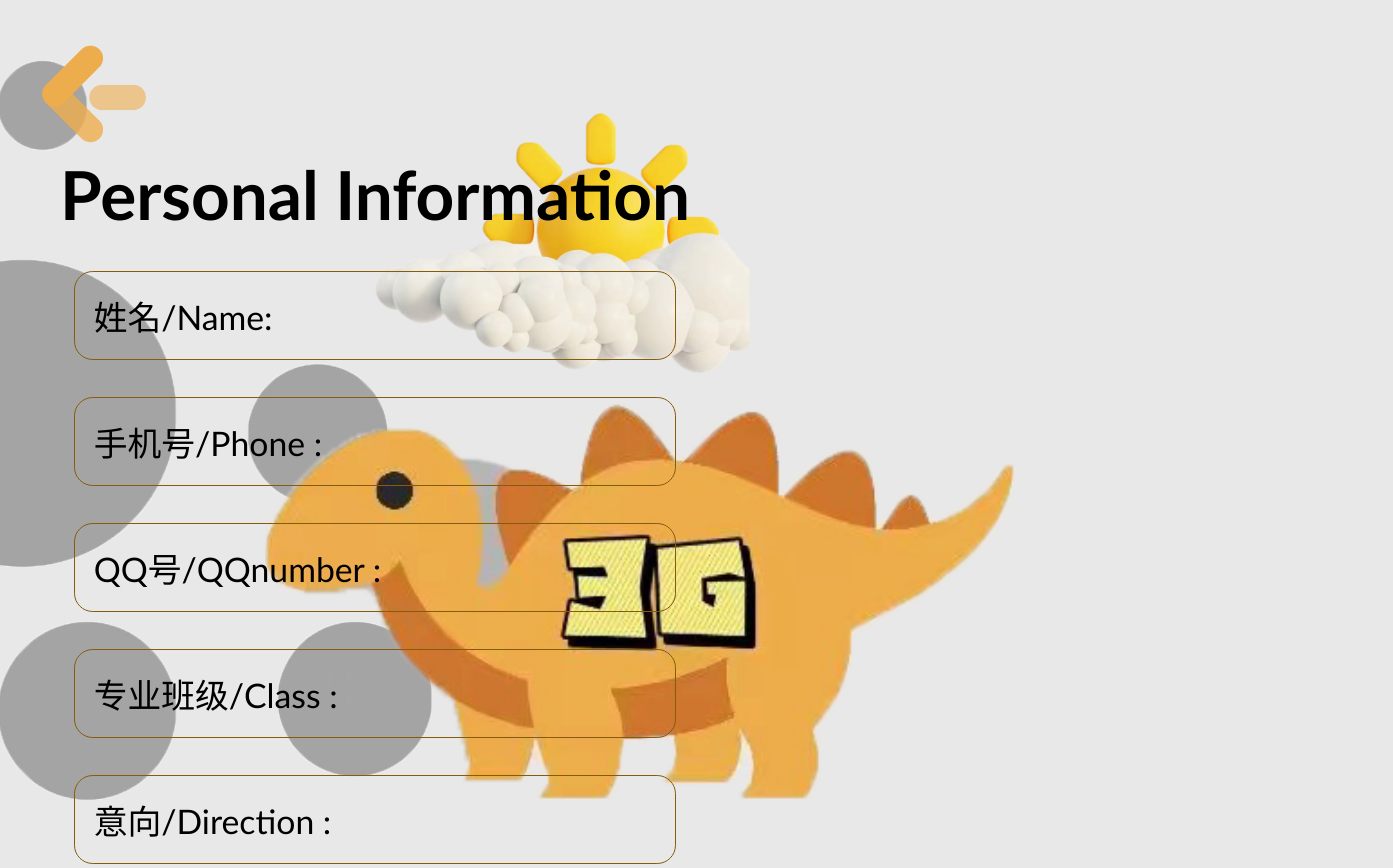
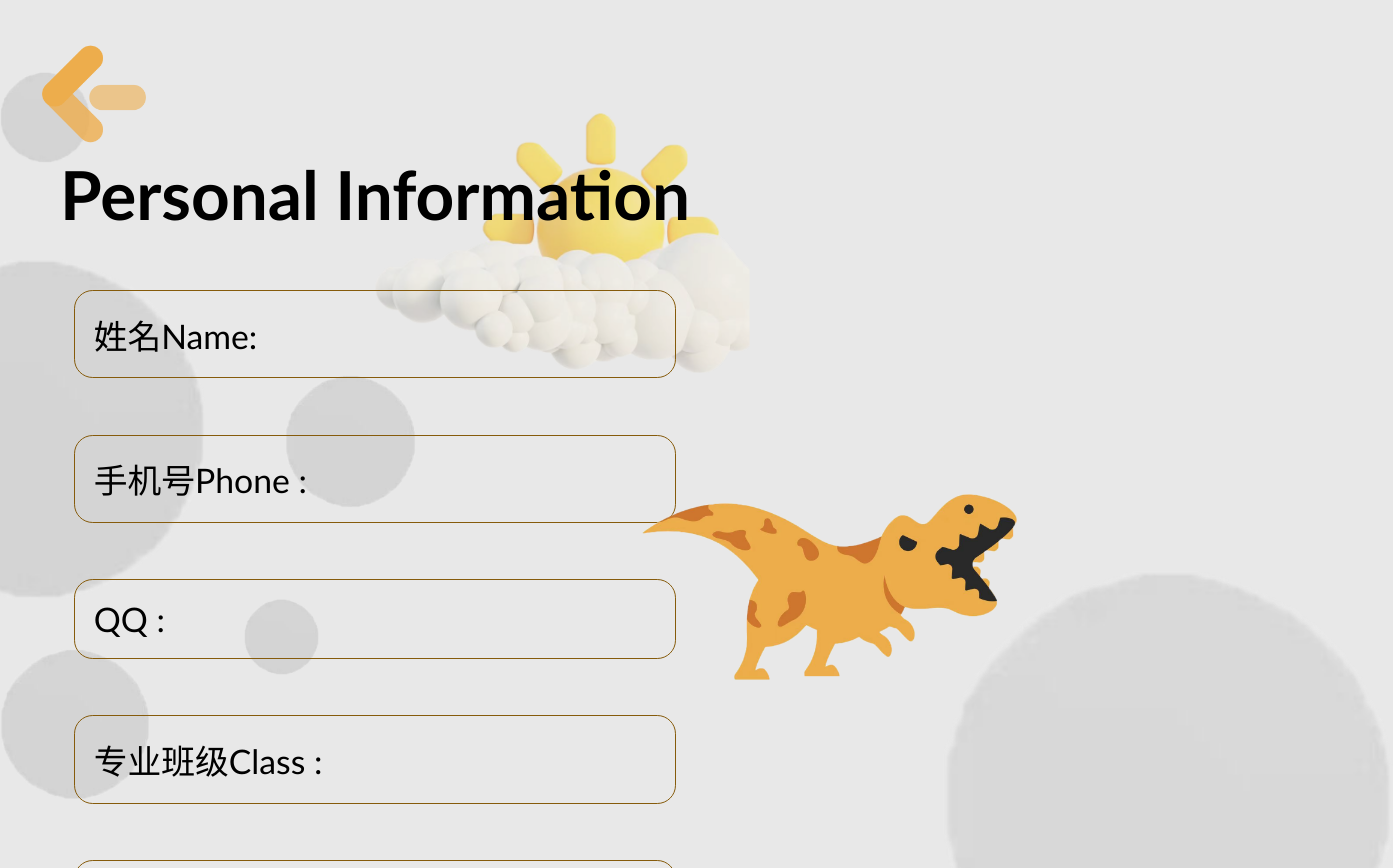
Before and after one commit to qinjunjie0212/3G-, a Vue app in the folder mobile/: page /#/infos/info in a window 1280 px wide. Shown: the top 868 px of the page, 1393 px wide, since content can reach past the window. Built offline with nearby package versions, Linux system fonts and the light colour scheme; a small style sheet from the web is missing.

Commit message:
移动端页面优化

```diff
--- a/mobile/src/pages/Group/Groups.vue
+++ b/mobile/src/pages/Group/Groups.vue
@@ -157,10 +157,10 @@ export default {
 }
 
 .next img{
-    width: 4.3333rem;
-    height: 4.3333rem;
+    width: 3rem;
+    /* height: 4.3333rem; */
     position: absolute;
-    right: 17px;
-    top: 31rem;
+    right: 1.5rem;
+    top: 31.5rem;
 }
 </style>
--- a/mobile/src/pages/Infoss/Info.vue
+++ b/mobile/src/pages/Infoss/Info.vue
@@ -6,17 +6,22 @@
     </router-link>
         <br>
         <h1>Personal Information</h1>
-            <div class="tittles">  姓名/Name:</div>
-            <div class="tittles">  手机号/Phone :</div>
-            <div class="tittles">  QQ号/QQnumber :</div>
-            <div class="tittles">  专业班级/Class :</div>
-            <div class="tittles">  意向/Direction :</div>
-        <br>
-        <br>
-        <br>
-        <img src="./../../assets/img/3G恐龙.png" alt="" class="_3G">
+            <div class="tittles">  姓名Name:</div>
+            <div class="tittles">  手机号Phone :</div>
+            <div class="tittles">  QQ :</div>
+            <div class="tittles">  专业班级Class :</div>
+            <div class="tittles">  意向Direction :</div>
+        <!-- <br> -->
+        <!-- <br> -->
+        <!-- <br> -->
+        <img src="./../../assets/img/恐龙5.png" alt="" class="dinosaur">
         <img src="./../../assets/img/太阳.png" alt="" class="sun">
-        <img src="./../../assets/img/灰色圆点.png" alt="" class="crl">
+        <img src="./../../assets/img/浅灰圆.png" alt="" class="circle1">
+        <img src="./../../assets/img/浅灰圆.png" alt="" class="circle2">
+        <img src="./../../assets/img/浅灰圆.png" alt="" class="circle3">
+        <img src="./../../assets/img/浅灰圆.png" alt="" class="circle4">
+        <img src="./../../assets/img/浅灰圆.png" alt="" class="circle5">
+        <img src="./../../assets/img/浅灰圆.png" alt="" class="circle6">
   </div>
 </template>
 
@@ -40,14 +45,15 @@ name:'Info'
     text-align: left;
     padding: 0.5rem;
     border-radius: 0.5rem;
+    margin-top: 1.5rem;
 }
-._3G{
-    z-index: -11;
+.dinosaur{
+    z-index: 0;
     position: absolute;
-    bottom: 0;
-    left:50%;
-    width: 20rem;
-    margin-left: -10rem;
+    bottom: 3.2rem;
+    left:56%;
+    width: 10rem;
+    margin-left: -2rem;
 }
 .sun{
     z-index: -11;
@@ -55,6 +61,7 @@ name:'Info'
     top: 3rem;
     width: 10rem;
     left: 10rem;
+    opacity: 0.6;
 }
 .paw{
   transform: rotateY(180deg);
@@ -63,15 +70,53 @@ name:'Info'
     width: 3rem;
     left: 1rem;
 }
-.crl{
+.circle1{
     position: absolute;
-    bottom: 0;
-    z-index: -22;
-    width: 15rem;
+    bottom: 5.3333rem;
+    z-index: -10;
+    width: 9rem;
     left: -3.5rem;
-    transform: rotateX(180deg);
+}
+.circle2{
+    position: absolute;
+    bottom: 17rem;
+    z-index: -10;
+    width: 2.4rem;
+    left: 0rem;
+}
+.circle3{
+    position: absolute;
+    bottom: 0rem;
+    z-index: -10;
+    width: 4rem;
+    left: 0rem;
+}
+.circle4{
+    position: absolute;
+    bottom: 3.3333rem;
+    z-index: -10;
+    width: 2rem;
+    left: 6.5rem;
+}
+.circle5{
+    position: absolute;
+    bottom: 7.8rem;
+    z-index: -10;
+    width: 3.5rem;
+    left: 7.6rem;
+}
+.circle6{
+    position: absolute;
+    bottom: -6rem;
+    z-index: -10;
+    width: 12rem;
+    right: -3rem;
+    z-index: -5;
+    opacity: 0.8;
 }
 h1{
+  /* position: absolute; */
+  /* top: 2.1333rem; */
   text-align: center;
 }
 </style>
--- a/mobile/src/pages/Infoss/Relate.vue
+++ b/mobile/src/pages/Infoss/Relate.vue
@@ -5,18 +5,17 @@
 <br>
 <br>
 <br>
-    <h1>Personal Page</h1>
-    <img src="./../../assets/img/恐龙5.png" alt="" class="long">
-
+    <span class="title">Personal Page</span>
+        <!-- <img src="./../../assets/img/恐龙2.png" alt="" class="dinosaur"> -->
         <img src="../../assets/img/圆.png" alt="" class="circle1">
         <img src="../../assets/img/圆.png" alt="" class="circle2">
         <img src="../../assets/img/圆.png" alt="" class="circle3">
         <img src="../../assets/img/圆.png" alt="" class="circle4">
         <img src="../../assets/img/浅灰树.png" alt="" class="tree">
         <img src="../../assets/img/太阳.png" alt="" class="sun">
-    <router-link to="/infos/info" class="btn1 btn">个人信息</router-link>
-    <br><br>
-    <router-link to="/infos/state" class="btn2 btn">面试状态</router-link><button></button>
+    <router-link to="/infos/info" class="btn btn1">个人信息</router-link>
+    <!-- <br><br> -->
+    <router-link to="/infos/state" class="btn">面试状态</router-link><button></button>
   </div>
 </template>
 <script>
@@ -28,66 +27,68 @@ components:{}
 
 <style scoped>
 .btn {
-    position: absolute;
-    left: 30%;
     display: flex;
     justify-content: center;
     align-items: center;
     box-sizing: border-box;
-    width: 10rem;
-    height: 2.3rem;
+    width: 8rem;
+    height: 3rem;
     text-decoration: none;
-    border: solid 5px rgb(121, 113, 113);
+    border: solid 1.5px rgb(110, 110, 110);
     border-radius: 40px;
     background: #f4cf47;
     opacity: 0.8;
+    /* margin-bottom: 1.2rem; */
+    margin-left: 5.3333rem;
     color: black;
     font-size: .8rem;
+    margin-top: 4.3333rem;
+    /* font-weight: 550; */
 }
 .btn2{
   margin-top: 10rem;
 }
 .btn1{
-  margin-top: 5rem;
+  margin-top: 10rem;
 }
 .circle1{
     position: absolute;
-    width: 7rem;
-    right: -2.6667rem;
-    bottom: 5rem;
+    width: 8rem;
+    left: -0.6667rem;
+    bottom: 17rem;
     opacity: 0.6;
     z-index: -10;
 }
 .circle2{
     position: absolute;
-    width: 4rem;
-    left: 8rem;
-    bottom: 4rem;
+    width: 5rem;
+    left: 6rem;
+    bottom: 10rem;
     opacity: 0.6;
     z-index: -10;
 }
 .circle3{
     position: absolute;
-    width: 3.3rem;
-    right: 1rem;
-    top: 10.5rem;
+    width: 3.8rem;
+    left: 1.5rem;
+    bottom: 6rem;
     opacity: 0.4;
     z-index: -10;
 }
 .circle4{
     position: absolute;
     width: 3rem;
-    left: 2.5rem;
-    bottom: 0;
-    opacity: 0.6;
+    left: -0.5rem;
+    bottom: 12rem;
+    opacity: 0.4;
 }
 .tree{
     position: absolute;
-    width: 18.3333rem;
-    right: 9.8667rem;
-    top: 6rem;
-    opacity: 0.6;
-    z-index: -999;
+    width: 18.1333rem;
+    right: -5rem;
+    top: 9rem;
+    opacity: 0.4;
+    z-index: -10;
 }
 
 .sun {
@@ -98,23 +99,24 @@ components:{}
     opacity: 0.8;
 }
 
-.paw{
-  transform: rotateY(180deg);
-    position: fixed;
-    top: 1rem;
-    width: 3rem;
-    left: 1rem;
-}
 h1{
   font-size: 2rem;
   text-align: center;
 }
-.long{
+
+.dinosaur {
   position: fixed;
-  right: 0;
-  bottom: -5rem;
-  width: 45rem;
+  right: 0.5rem;
+  bottom: 0.5rem;
+  width: 8rem;
 }
 
-
+.title {
+    position: absolute;
+    top: 5.5rem;
+    left: 2.5rem;
+    font-weight: bold;
+    font-size: 2.2rem;
+    z-index: 10;
+}
 </style>
--- a/mobile/src/pages/Login/index.vue
+++ b/mobile/src/pages/Login/index.vue
@@ -12,8 +12,8 @@
         <form action="#" id="reg" enctype="application/x-www-form-urlencoded">
             <div class="Div_hint"><span class="Span_hint">姓名：</span><input type="text" placeholder="姓名" id="username" class="Login_input" v-model="loginInfo.name"></div><br>
             <div class="Div_hint"><span class="Span_hint">手机号：</span><input type="text" placeholder="手机号" id="tel" class="Login_input" v-model="loginInfo.tel"></div><br>
-            <a class="btn" @click="loginForm">登录</a>
-            <!-- <router-link to="/Infos" class="btn">登录</router-link> -->
+            <!-- <a class="btn" @click="loginForm">登录</a> -->
+            <router-link to="/Infos" class="btn">登录</router-link>
             <router-link to="/Register" class="btn">我要报名</router-link>
         </form>
    </div>
@@ -28,13 +28,13 @@
     }
   },
   methods:{
-/*     loginForm(){
+     loginForm(){
             this.$axios.post('http://localhost:3007/api/login', {
             name: this.loginInfo.name,
             tel: this.loginInfo.tel
           }).then(res=>{
             alert(res.data.message)
-            if(res.data.message === '报名成功') {
+            if(res.data.message === '登录成功') {
                 setTimeout(() => {
                 this.$router.replace({
                     path: '/infos'
@@ -44,7 +44,7 @@
           }).catch(error =>{
             alert('未知错误')
  	  })
-        } */
+        }
   }
   }
   </script>
@@ -66,8 +66,10 @@
     border-bottom: .04rem solid black;
     opacity: 0.8;
     background-color: transparent;
-    margin-left: 1.3333rem;
+    margin-left: -1rem;
+
 }
+
 .Login_input:focus {
     outline: none;
 }
@@ -95,7 +97,7 @@
     background: #f4cf47;
     opacity: 0.8;
     margin-bottom: 1.2rem;
-    margin-left: 2.2667rem;
+    margin-left: 5.2667rem;
     color: black;
     font-size: .8rem;
 }
@@ -130,6 +132,7 @@
     left: -2.5rem;
     top: 4rem;
     opacity: 0.6;
+    z-index: -10;
 }
 .tree{
     position: absolute;
@@ -145,6 +148,7 @@
     top: -9rem;
     left: -2.1333rem;
     opacity: 0.8;
+    z-index: 0;
 }
 
 .title {
@@ -153,6 +157,7 @@
     left: 3.7rem;
     font-weight: bold;
     font-size: 2.5rem;
+    z-index: 10;
 }
 .last img{
     position: absolute;
--- a/mobile/src/pages/Register/index.vue
+++ b/mobile/src/pages/Register/index.vue
@@ -86,7 +86,7 @@ export default {
     border-bottom: .04rem solid black;
     opacity: 0.8;
     background-color: transparent;
-    margin-left: 1.3333rem;
+    margin-left: -0.3333rem;
 }
 .Register_input:focus {
     outline: none;
@@ -115,7 +115,7 @@ export default {
     background: #f4cf47;
     opacity: 0.8;
     margin-bottom: 1.2rem;
-    margin-left: 2.2667rem;
+    margin-left: 5.2667rem;
     color: black;
     font-size: .8rem;
 }
@@ -128,7 +128,7 @@ select {
     opacity: 0.8;
     background-color: transparent;
     opacity: 0.8;
-    margin-left: -2.3rem;
+    margin-left: -3.3rem;
 }
 select:focus {
     outline: none;
@@ -185,6 +185,7 @@ select option {
     top: -9rem;
     left: -2.1333rem;
     opacity: 0.8;
+    z-index: 0;
 }
 
 .title {
@@ -193,6 +194,7 @@ select option {
     left: 2.8rem;
     font-weight: bold;
     font-size: 2.5rem;
+    z-index: 10;
 }
 
 .last img{
```
